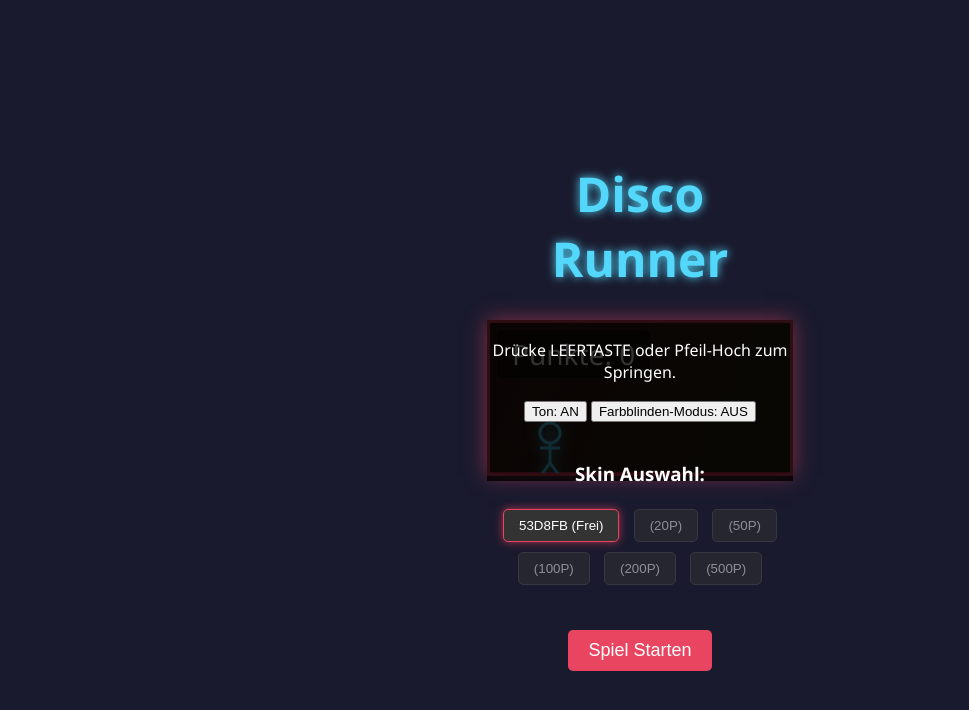
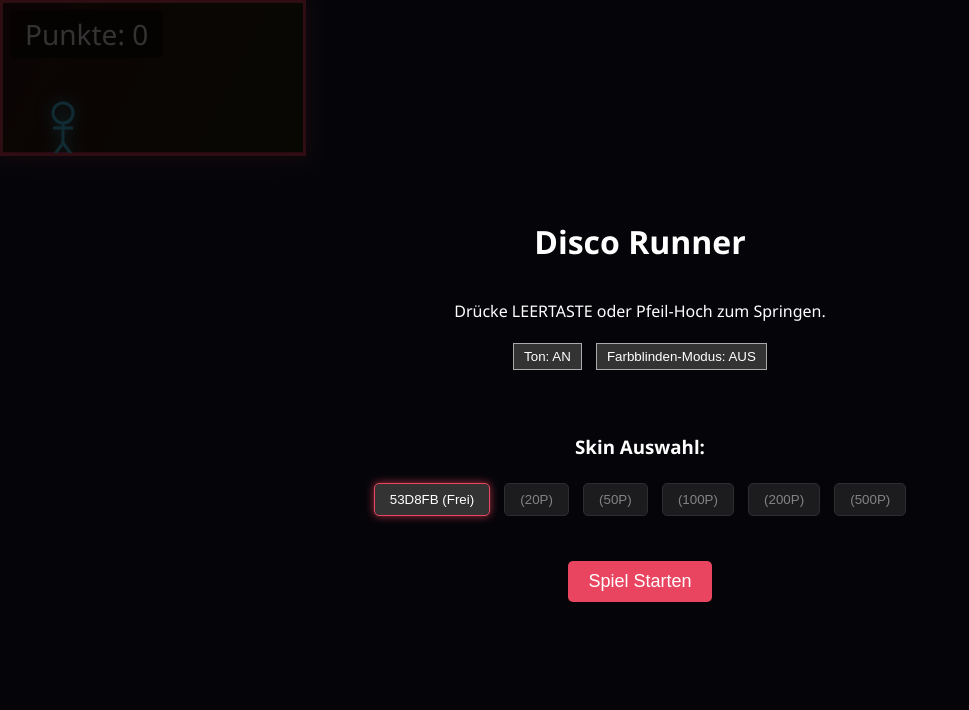
Before and after one commit to ArdathSol/DiscoRunner, a plain HTML site: page index.html in a window 1280 px wide. Shown: the whole page, without its empty margins (0-969 px from the left). Drawn offline with Linux system fonts and the light colour scheme.

Commit message:
Enhance CSS for full viewport and new options
Added width and height properties to body and gameContainer for full viewport coverage. Introduced options for sound and colorblind toggles.

```diff
--- a/style.css
+++ b/style.css
@@ -6,20 +6,26 @@ body {
     justify-content: center;
     align-items: center;
     height: 100vh;
+    width: 100vw; /* Sicherstellen, dass der Body 100% des Viewports einnimmt */
     background-color: #1a1a2e;
     color: white;
     font-family: 'Segoe UI', Tahoma, Geneva, Verdana, sans-serif;
-    overflow: hidden;
+    overflow: hidden; /* Scrollbalken verhindern */
 }
 
 #gameContainer {
     position: relative;
     text-align: center;
+    width: 100%;
+    height: 100%;
 }
 
 canvas {
+    /* Diese Maße werden jetzt dynamisch durch JavaScript gesetzt,
+       die CSS Ränder dienen nur der Optik, wenn die Seite geladen wird */
     border: 3px solid #e94560;
     box-shadow: 0 0 20px rgba(233, 69, 96, 0.5);
+    display: block;
 }
 
 #scoreBoard {
@@ -34,6 +40,7 @@ canvas {
     z-index: 10;
 }
 
+/* Overlay Styling */
 #overlay {
     position: absolute;
     top: 0;
@@ -49,10 +56,17 @@ canvas {
     z-index: 20;
 }
 
-#overlayTitle {
-    font-size: 48px;
-    color: #53d8fb;
-    text-shadow: 0 0 10px #53d8fb;
+#options {
+    margin-bottom: 20px;
+}
+
+#toggleSound, #toggleColorblind {
+    background: #333;
+    color: white;
+    border: 1px solid #aaa;
+    padding: 5px 10px;
+    cursor: pointer;
+    margin: 5px;
 }
 
 #skinSelection {
@@ -71,7 +85,7 @@ canvas {
 }
 
 .skin-btn.active {
-    border-color: #e94560; /* Aktiver Skin leuchtet rot */
+    border-color: #e94560;
     box-shadow: 0 0 8px rgba(233, 69, 96, 0.7);
 }
 
```
